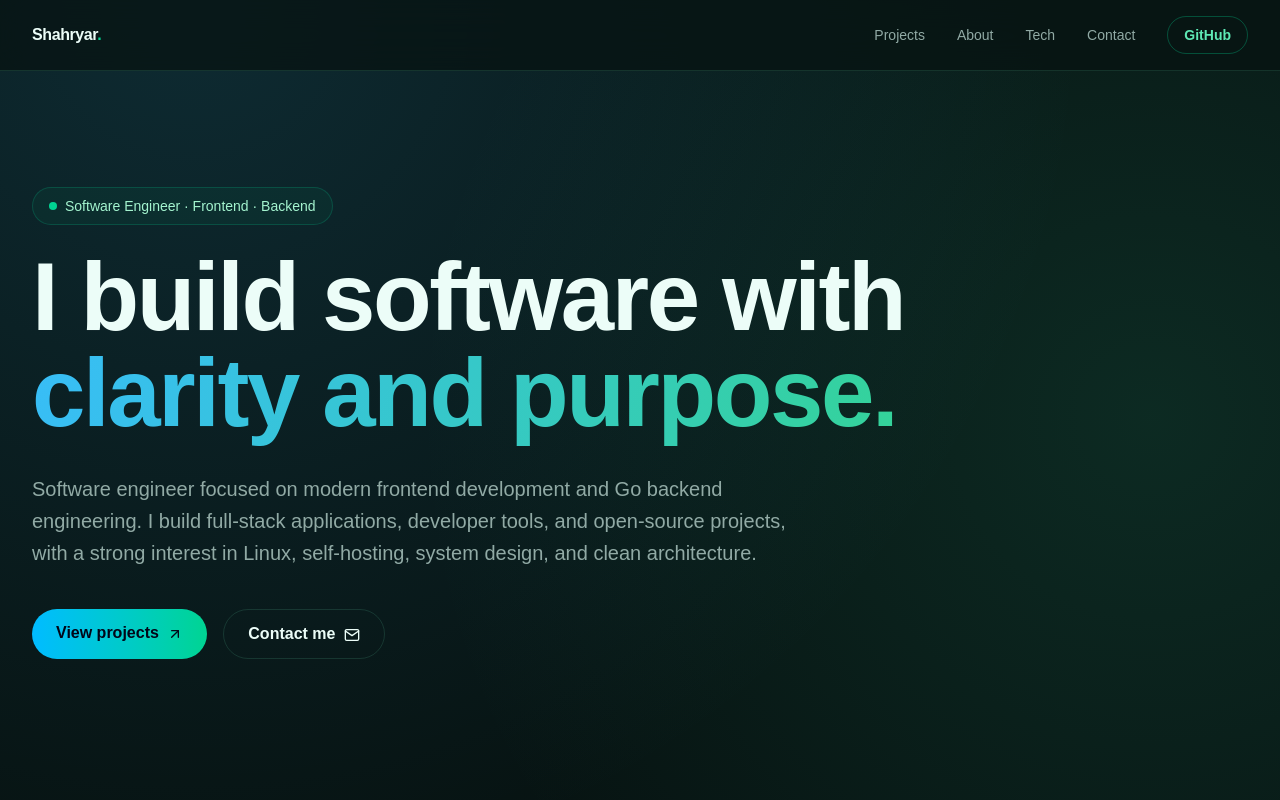
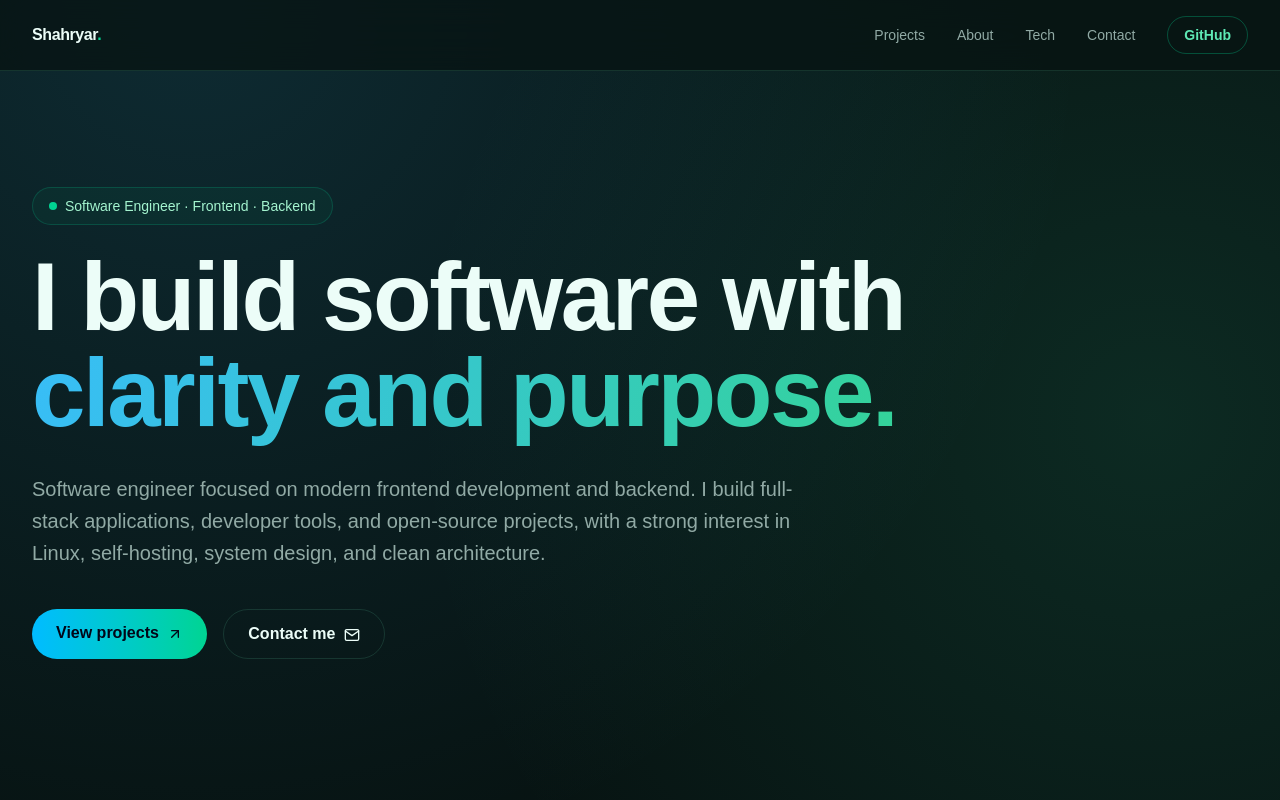
Before and after one commit to Shahryar-Pirooz/shahryar-pirooz.github.io, a Next.js app: page /shahryar-pirooz.github.io/ in a window 1280 px wide. Shown: the top 800 px of the page. Built offline with nearby package versions, Linux system fonts and the light colour scheme.

Commit message:
Update page.tsx

```diff
--- a/app/page.tsx
+++ b/app/page.tsx
@@ -58,8 +58,7 @@ export default function Home() {
           </h1>
 
           <p className="mt-8 max-w-3xl text-lg leading-8 text-muted md:text-xl">
-            Software engineer focused on modern frontend development and Go
-            backend engineering. I build full-stack applications, developer
+            Software engineer focused on modern frontend development and backend. I build full-stack applications, developer
             tools, and open-source projects, with a strong interest in Linux,
             self-hosting, system design, and clean architecture.
           </p>
```
